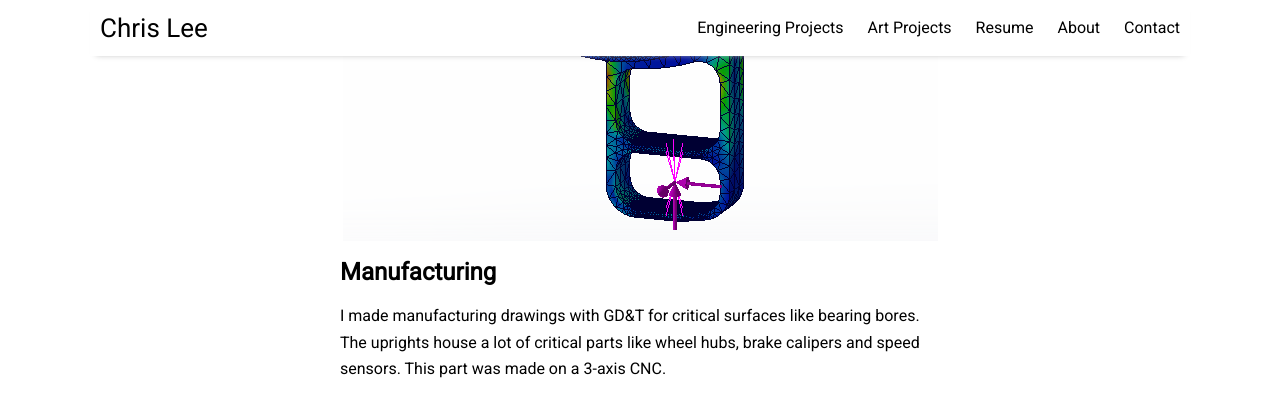
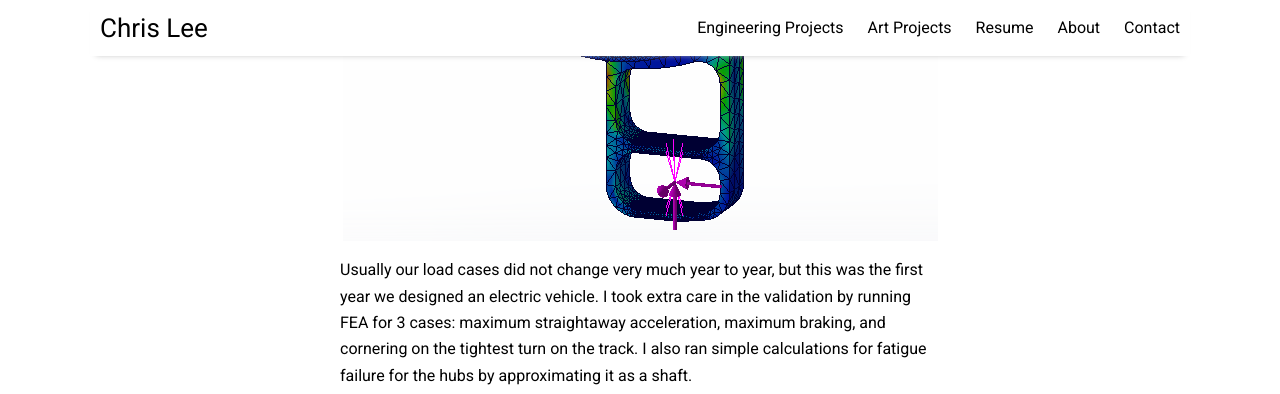
Before and after one commit to Christopher-LeeNU/Christopher-LeeNU.github.io, a Jekyll site: the page built from pages/formula.md, in a window 1280 px wide and 900 px high, scrolled down 4808 px, cut to the strip 0-394 px from the top of the window. Built offline with Jekyll 4.4.1, drawn with Linux system fonts in a browser that asks for light colours; nearby versions of some CDN libraries.

Commit message:
Update formula.md

```diff
--- a/pages/formula.md
+++ b/pages/formula.md
@@ -47,6 +47,8 @@ The uprights undergo very high stresses during braking and cornering. They conne
 
 ![FEA](/assets/img/formula/fea.png)
 
+ Usually our load cases did not change very much year to year, but this was the first year we designed an electric vehicle. I took extra care in the validation by running FEA for 3 cases: maximum straightaway acceleration, maximum braking, and cornering on the tightest turn on the track. I also ran simple calculations for fatigue failure for the hubs by approximating it as a shaft.
+
 ## Manufacturing
 
 I made manufacturing drawings with GD&T for critical surfaces like bearing bores. The uprights house a lot of critical parts like wheel hubs, brake calipers and speed sensors. This part was made on a 3-axis CNC.
```
